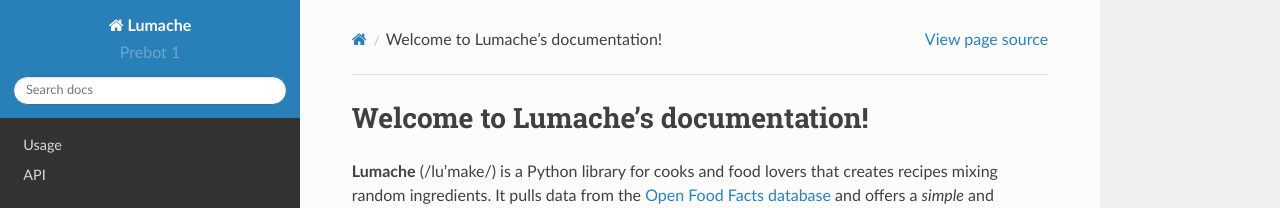
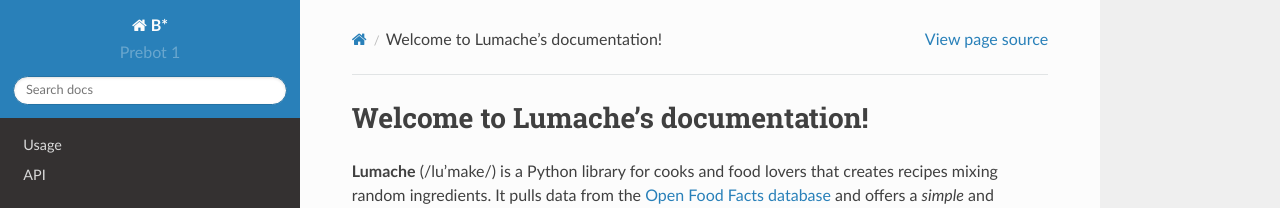
Before and after one commit to infernostars/B-Documentation, a Sphinx documentation site: the page built from docs/source/index.rst, in a window 1280 px wide. Shown: the top 208 px of the page. Built offline with Sphinx 7.4.7 and the Read the Docs theme 2.0.0, drawn with Linux system fonts in a browser that asks for light colours.

Commit message:
Update conf.py

```diff
--- a/docs/source/conf.py
+++ b/docs/source/conf.py
@@ -2,7 +2,7 @@
 
 # -- Project information
 
-project = 'Lumache'
+project = 'B*'
 copyright = '2021, the B* Bot Team'
 author = 'The B* Bot Team'
 
```
